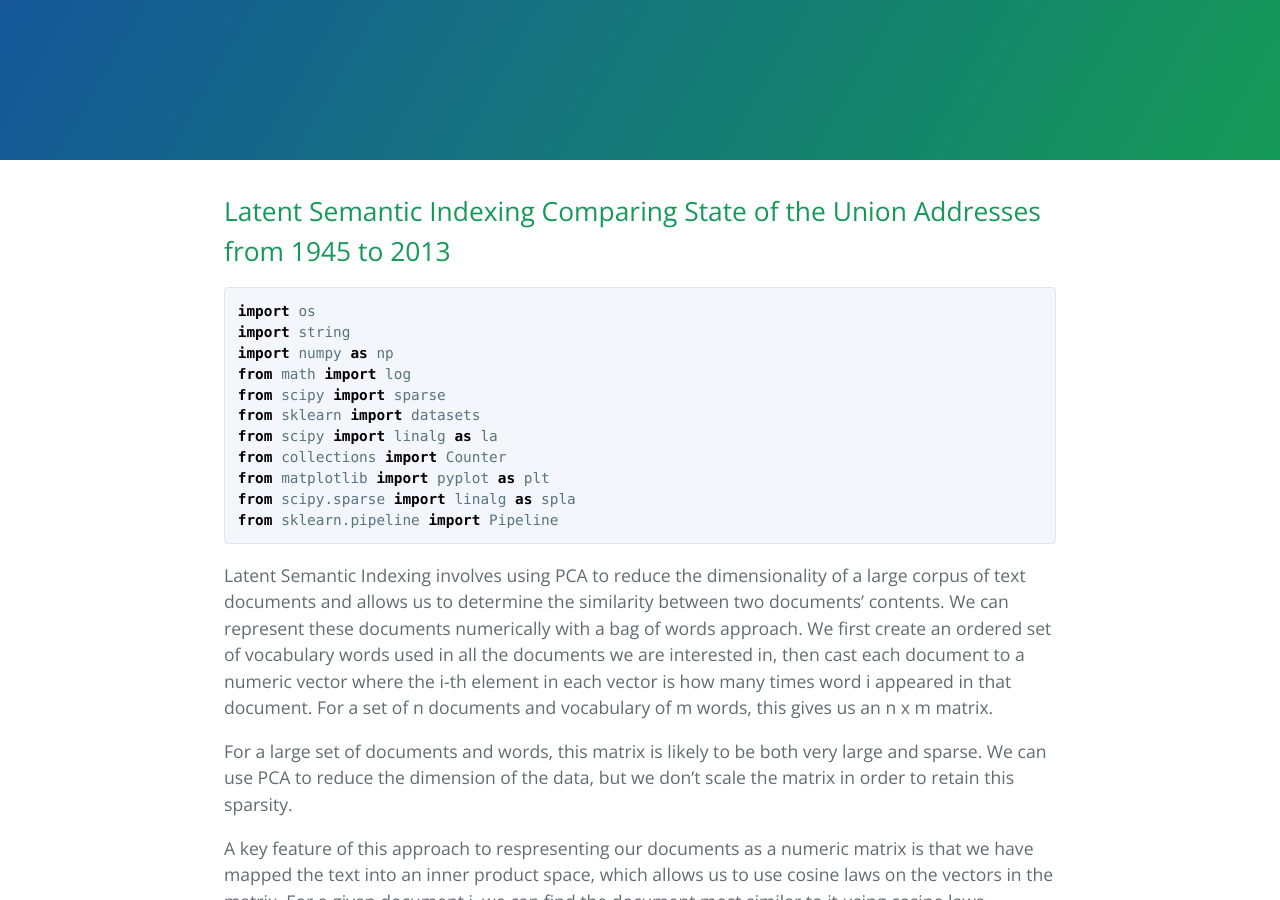
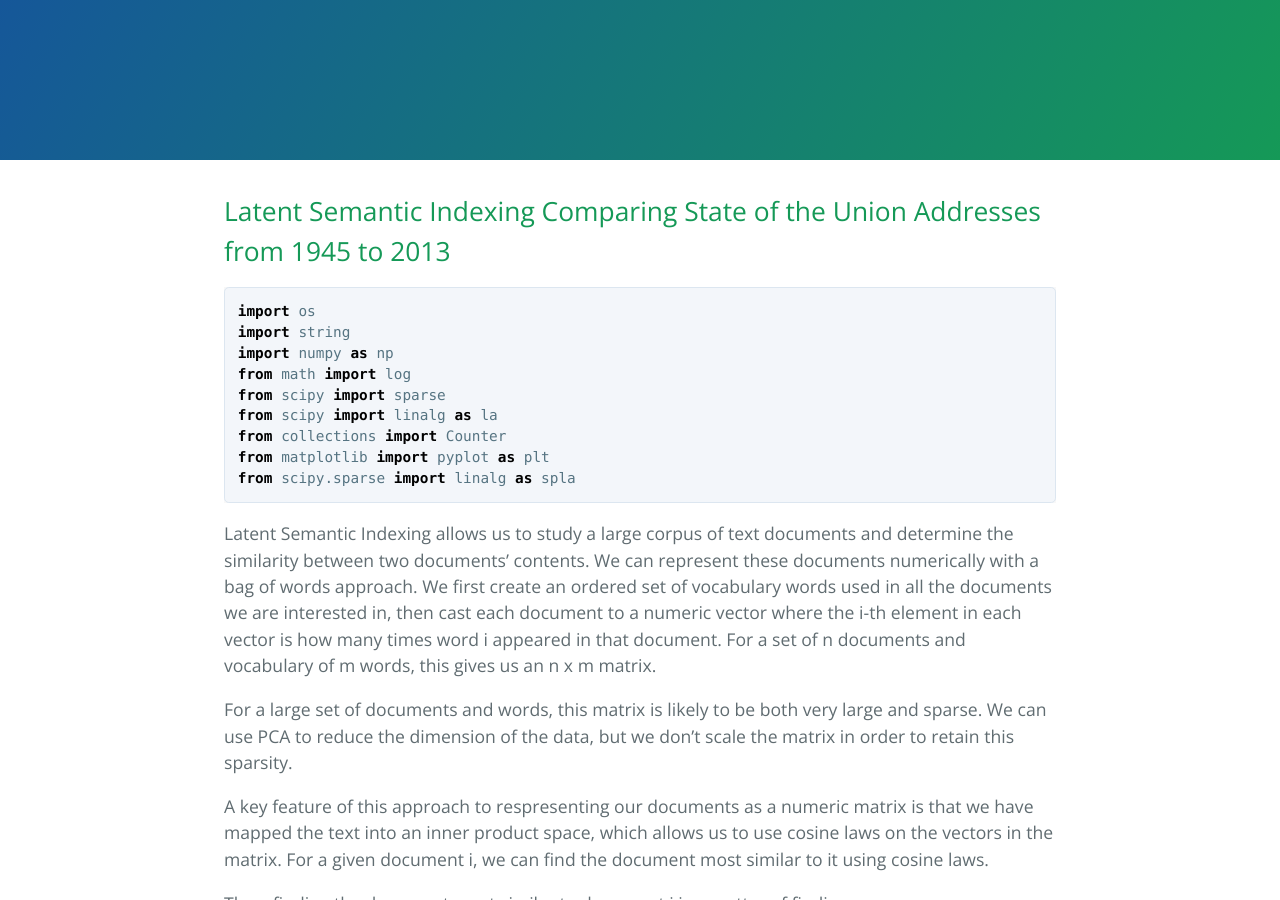
Before and after one commit to walkerhughes/portfolio, a Jekyll site: the page built from lsi.md, in a window 1280 px wide and 900 px high. Built offline with Jekyll 4.4.1, drawn with Linux system fonts in a browser that asks for light colours; formulas are drawn with MathJax 3; our own code applies the rules of GitHub Pages for plain Markdown files; some of the changed text lies outside the part shown.

Commit message:
Update lsi.md

````diff
--- a/lsi.md
+++ b/lsi.md
@@ -13,16 +13,13 @@ import string
 import numpy as np
 from math import log
 from scipy import sparse
-from sklearn import datasets
 from scipy import linalg as la
 from collections import Counter
 from matplotlib import pyplot as plt
 from scipy.sparse import linalg as spla
-from sklearn.pipeline import Pipeline
 ```
 
-Latent Semantic Indexing involves using PCA to reduce the dimensionality of a large corpus of text documents and
-allows us to determine the similarity between two documents' contents. We can represent these documents numerically with a bag of words approach. We first create an ordered set of vocabulary words used in all the documents we are interested in, then cast each document to a numeric vector where the i-th element in each vector is how many times word i appeared in that document. For a set of n documents and vocabulary of m words, this gives us an n x m matrix.
+Latent Semantic Indexing allows us to study a large corpus of text documents and determine the similarity between two documents' contents. We can represent these documents numerically with a bag of words approach. We first create an ordered set of vocabulary words used in all the documents we are interested in, then cast each document to a numeric vector where the i-th element in each vector is how many times word i appeared in that document. For a set of n documents and vocabulary of m words, this gives us an n x m matrix.
 
 For a large set of documents and words, this matrix is likely to be both very large and sparse. We can use PCA to reduce the dimension of the data, but we don't scale the matrix in order to retain this sparsity.
 
@@ -33,7 +30,6 @@ Thus, finding the document most similar to document i is a matter of finding
 <p><span class="math display">\[argmax_{j\neq i} \frac{< x_i, x_j >}{||x_i|| ||x_j||} \]</span></p>
 
 This is implemented in the function below. It's also worth noting that this is implicitely assuming that word frequency distributions are sufficient for comparing semantics. Other models might build on this by incorporating author-specific factors like political affiliation, time to re-election campaigns, or even macroeconomic regimes that might influence topics covered in a State of the Union speach.
-
 
 ```python
 def similar(i, Xhat):
@@ -65,7 +61,7 @@ def similar(i, Xhat):
 
 Now that we understand how we can mathematically compare written text, let's dig a little deeper into our bag of words approach. Simple bag of words methods can be too simplistic since mere word counts make no comment on how important a word may be in the context of a document (and to every text there is a context!). Most all documents will contain a set of very similar words that are used very often (like, a, the, and, etc) and which contribute little to our overall understanding of the content of the document's semantics.
 
-More specific words may contain a high information content even if they are not mentioned many times in a document. For example, speaches that mention OPEC and inflation in the 80's are likely to be more related than speeches that just mention "oil." It would make sense that we would need to be able to implement a global weighting over the entire corpus of words to emphasize these feaatures.
+More specific words may contain a high information content even if they are not mentioned many times in a document. For example, speaches that mention "OPEC" and "inflation" are likely to be more related than speeches that just mention "oil." It would make sense that we would need to be able to implement a global weighting over the entire corpus of words to emphasize these feaatures.
 
 Below I implement a naive bag of words approach to LSI with no global weighting on the words in our corpus, and then I implement a globally weighted version as well as explained below. The function `document_converter` implements the unweighted version by  creating a set of the unique words in all State of the Union Addresses we have, and filters out very common words such as "like," "the," "and," and so on. It also filters punctuation. It returns a matrix X as described above, then I implement PCA through the SVD.
 
@@ -188,6 +184,6 @@ print(weighted_lsi(speech))
 ('1994-Clinton.txt', '1951-Truman.txt')
 ```
 
-One weakness of LSI is that it isnt necessarily robust to adding new documents to the corpus and total vocabulary used. For each new document we wish to include, we'd ideally update our global weights and use the updated document matrix when computing the cosine similarities between documents. Overeall though, LSI is very useful and tons of information retrieval systems rely on similar methods.
+One weakness of LSI is that it isnt necessarily robust to adding new documents to the corpus and total vocabulary used. For each new document we wish to include, we'd ideally update our global weights and use the updated document matrix when computing the cosine similarities between documents. Overall though, LSI is very useful and many information retrieval systems rely on similar methods.
 
 [back](./)
````
